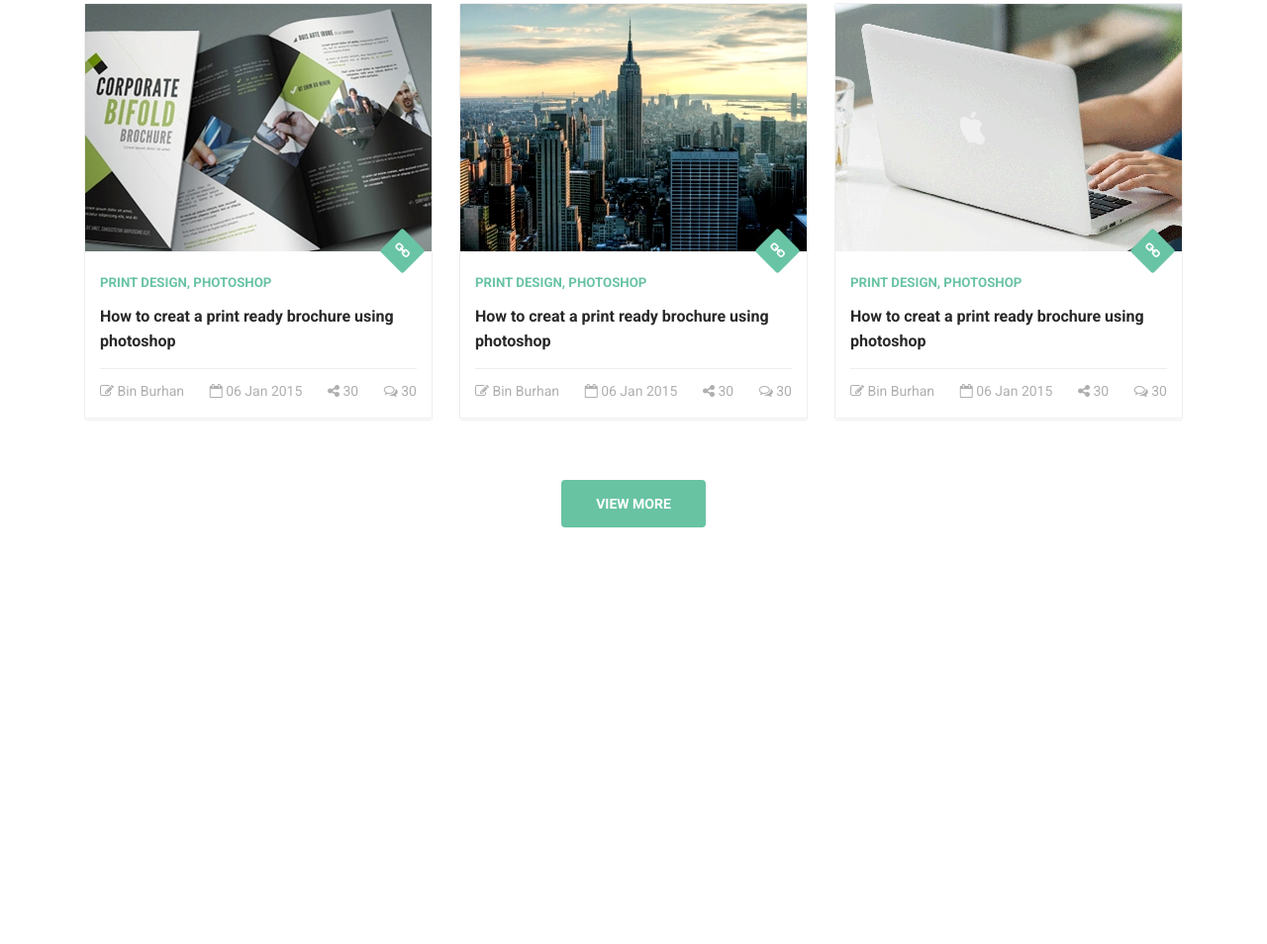
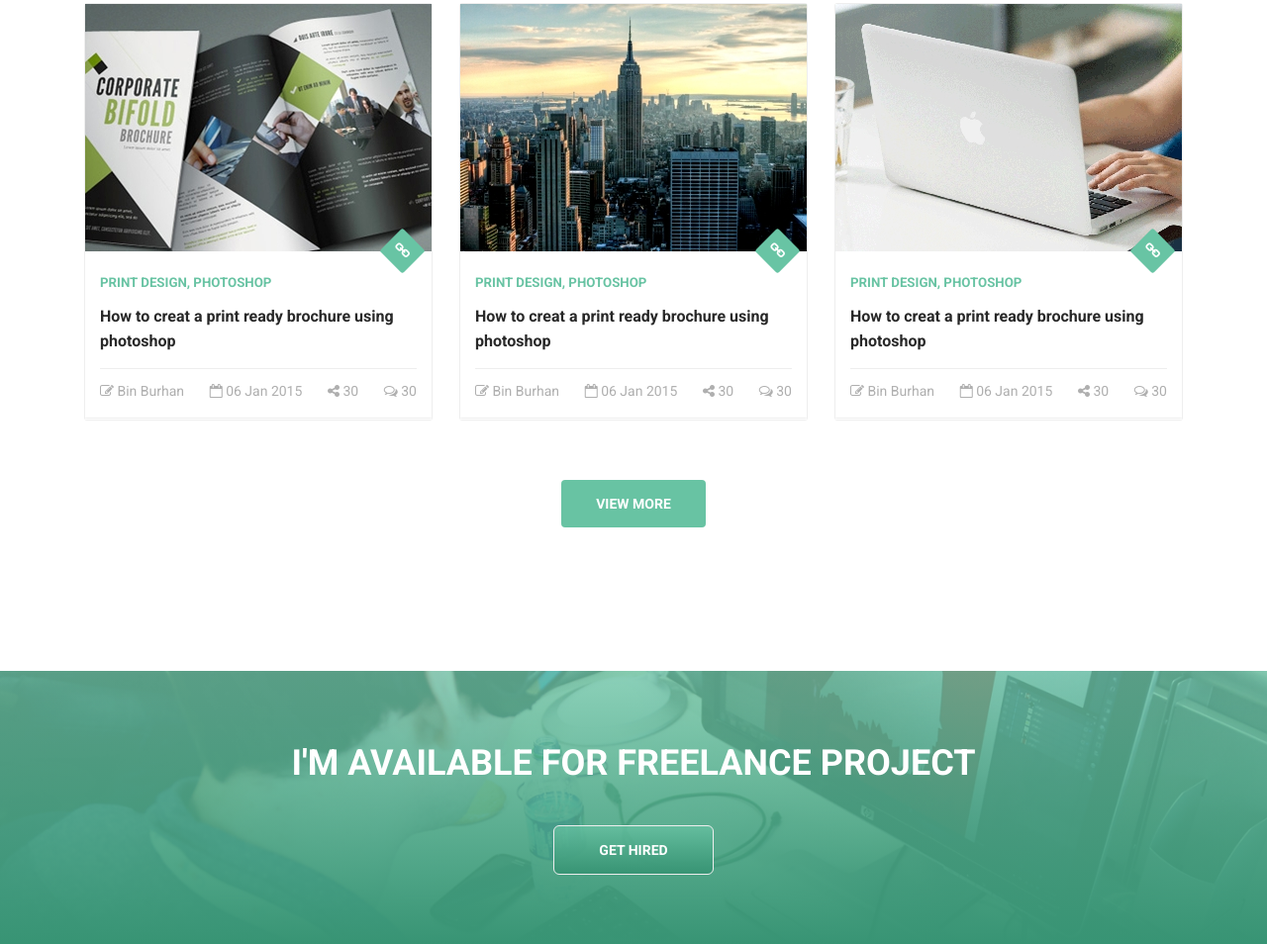
Before and after one commit to romul3003/diploma_project, a plain HTML site: page index.html in a window 1280 px wide. Shown: the part 4967-5921 px from the top of the page at 99% size. Before the commit the page ends 5645 px from the top, so only its background shows below. Drawn offline with nearby package versions, Linux system fonts and the light colour scheme.

Commit message:
added 'get hired' block with adaptive layout

```diff
--- a/index.html
+++ b/index.html
@@ -821,6 +821,18 @@
 		</button>
 	</div>
 </section>
+		<section class="get_hired">
+	<div class="container">
+		<div class="get_hired__content_wrapper">
+			<h2 class="title">
+				I'm available for freelance project
+			</h2>
+			<button class="get_hired__btn">
+				Get hired
+			</button>
+		</div>
+	</div>
+</section>
 
     </section>
 </main>
--- /dev/null
+++ b/sass/layout/_get_hired.scss
@@ -0,0 +1,47 @@
+.get_hired {
+	background: url('../../pictures/desktop.jpg') no-repeat;
+	background-size: cover;
+	position: relative;
+	padding: 60px 20px 10px;
+
+	.get_hired__content_wrapper {
+	position: relative;
+	padding: 15px;
+	z-index: 2;
+	}
+
+	&::after {
+		content: "";
+		display: block;
+		position: absolute;
+		top: 0;
+		bottom: 0;
+		left: 0;
+		right: 0;
+		background-color: rgba(104, 195, 163, 0.76);
+		background-image: linear-gradient(to top, #389474 0%, rgba(104, 195, 163, 0) 100%);
+	}
+
+	.title {
+		font-size: 36px;
+		text-transform: uppercase;
+		color: #fff;
+	}
+}
+
+.get_hired__btn {
+	display: block;
+	margin: 45px auto;
+	padding: 10px 45px;
+	border-radius: 6px;
+	border: 1px solid #eeeeee;
+	background-color: rgba(104, 195, 163, 0.76);
+	background-image: linear-gradient(to top, #389474 0%, rgba(104, 195, 163, 0) 100%);
+	font: 700 14px/28px 'Roboto', Arial, Helvetica, sans-serif;
+	color: #fff;
+	text-transform: uppercase;
+
+	&:hover {
+		background-image: linear-gradient(to top, #06a3a3 0%, rgba(58, 226, 206, 0) 100%);
+	}
+}
--- a/sass/style.scss
+++ b/sass/style.scss
@@ -15,3 +15,4 @@
 @import "layout/_works.scss";
 @import "layout/_experience.scss";
 @import "layout/_latest_post.scss";
+@import "layout/_get_hired.scss";
```
Also changed, not shown: pages/index.html (+1 -0 lines), templates/layout/get_hired.html (added, +12 -0 lines), css/style.css, pictures/desktop.jpg (added).
